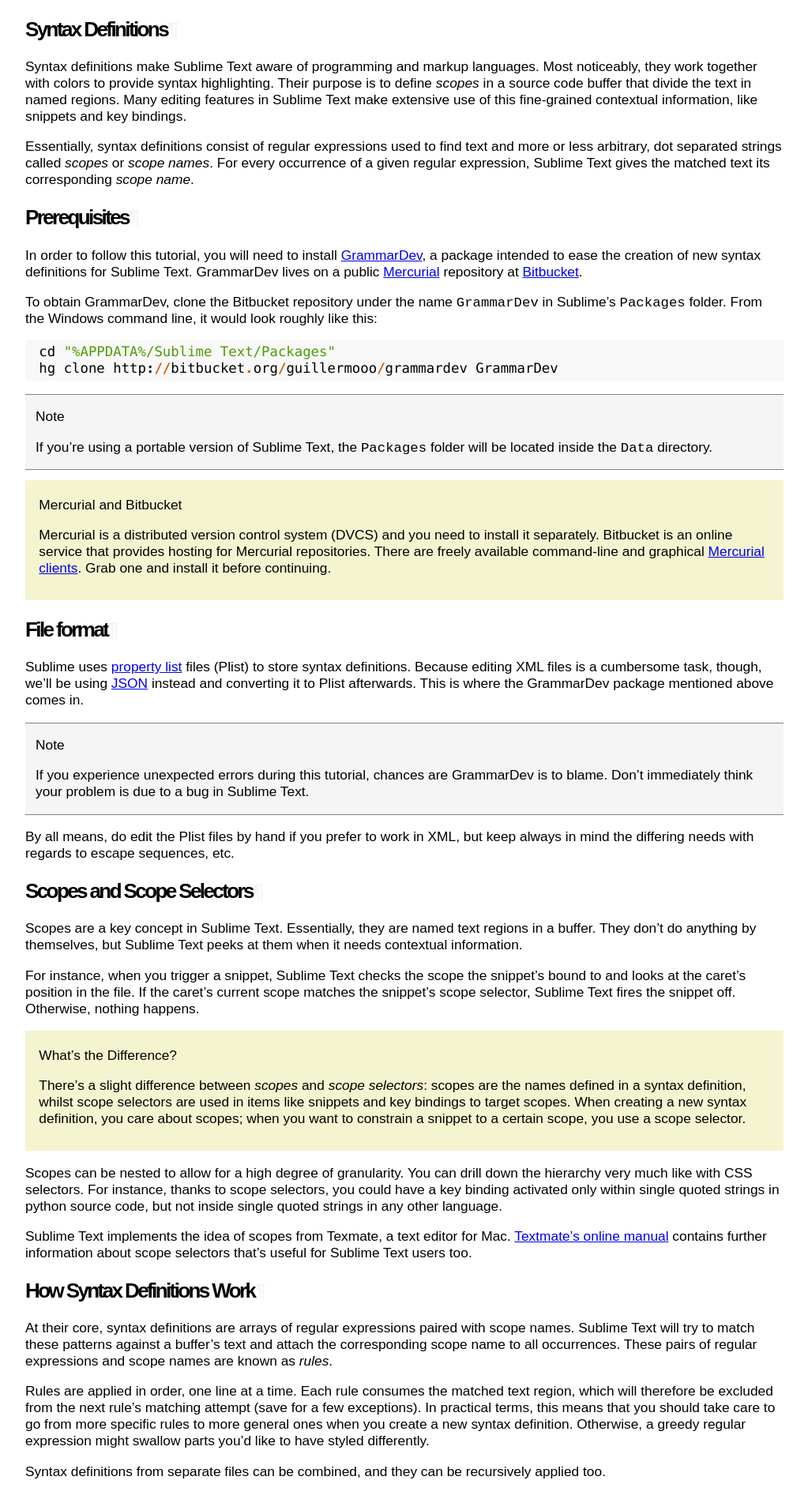
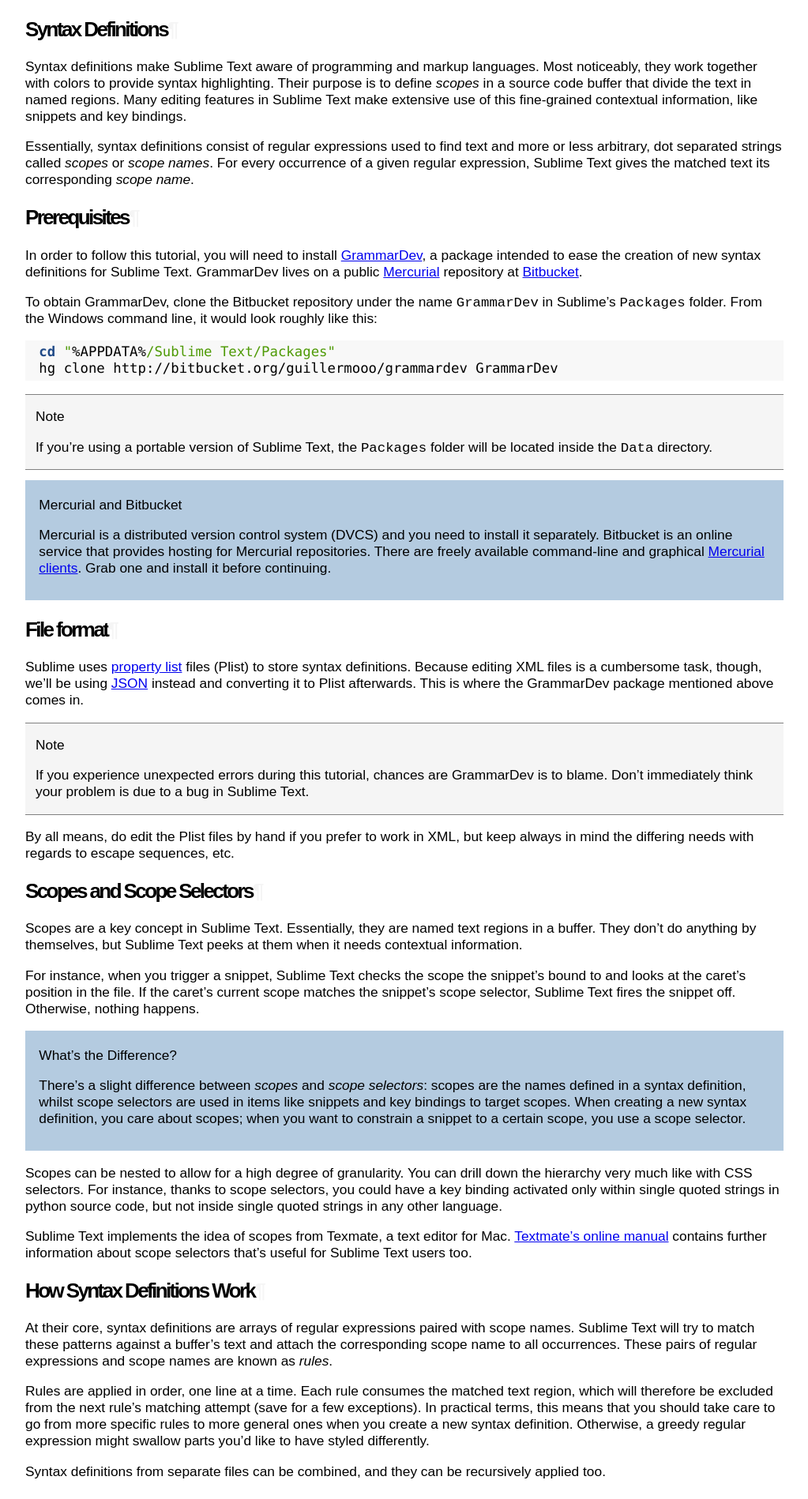
Before and after one commit to guillermooo/sublime-undocs, a Sphinx documentation site: the page built from source/extensibility/syntaxdefs.rst, in a window 1280 px wide. Shown: the top 1898 px of the page at 79% size, without its empty margins (128-1151 px from the left). Built offline with Sphinx 7.4.7, drawn with Linux system fonts in a browser that asks for light colours; some web fonts are replaced; some of the changed text lies outside the part shown.

Commit message:
Revised copy and style

```diff
--- a/source/_themes/modern/static/modern.css_t
+++ b/source/_themes/modern/static/modern.css_t
@@ -1,12 +1,17 @@
 body {
+/*    background-color: #8F8F8F;*/
     font-family: Arial;
     text-align: center;
     font-size: 13pt;
 }
 
 .document {
+/*    background-color: white;*/
     text-align: left;
     margin: auto;
+    padding-left: 1em;
+    padding-right: 1em;
+/*    padding-top: 1em;*/
     width: 960px;
 }
 
@@ -16,7 +21,12 @@
     width: 960px;
 }
 
+.clearer {
+/*    background-color: white;*/
+}
+
 .footer {
+/*    background-color: white;*/
     text-align: left;
     margin-top: 1em;
     margin-left: auto;
@@ -35,6 +45,10 @@
 
 pre {
     font-family: Consolas, Courier New, sans;
+}
+
+span.pre {
+    background-color: transparent;
 }
 
 .highlight pre {
@@ -63,12 +77,20 @@
 }
 
 tt.docutils {
-    background-color: #E8E8E8;
+/*    background-color: #E8E8E8;*/
     font-family: Consolas, Courier New, sans;
 }
 
+.docutils dt span.pre {
+    font-weight: bold;
+}
+
+dl.docutils dd {
+    margin-bottom: 0.4em;
+}
+
 .sidebar {
-    background-color: #F5F4D0;
+    background-color: #B4CBE0;
     padding-top: 0.2em;
     padding-left: 1em;
     padding-right: 1.25em;
--- a/source/conventions.rst
+++ b/source/conventions.rst
@@ -9,5 +9,9 @@
 Conventions
 ***********
 
-* Relative paths (e. g. ``Packages\User``) are rooted at ``sublime.packagesPath()`` unless otherwise noted.
+* Relative paths (e. g. ``Packages\User``) are rooted at the parent of
+  ``sublime.packagesPath()`` unless otherwise noted.
+
 * We assume default key bindings when indicating keyboard shortcuts.
+* This guide targets Sublime Text 1.x. It will be updated to document Sublime
+  Text X when it enters beta.
--- a/source/extensibility/syntaxdefs.rst
+++ b/source/extensibility/syntaxdefs.rst
@@ -29,7 +29,7 @@
 in Sublime's ``Packages`` folder. From the Windows command line, it would look
 roughly like this:
 
-.. code-block:: python
+.. code-block:: bat
 
   cd "%APPDATA%/Sublime Text/Packages"
   hg clone http://bitbucket.org/guillermooo/grammardev GrammarDev
@@ -152,7 +152,7 @@
 
 To create a new syntax definition, follow these steps:
 
-  - Hit ``CTRL + ~`` to open the Sublime Text python console.
+  - Hit ``CTRL+~`` to open the Sublime Text python console.
   - Type ``view.runCommand("newSyntaxDef")``.
   - Save the new file to your ``Packages\User`` folder as ``Sublime Snippets (Raw).JSON-tmLanguage``.
 
@@ -227,7 +227,7 @@
 .. note::
     JSON is a very strict format, so make sure to get all the commas and quotes right.
     If the conversion to Plist fails, take a look at the console's output by
-    hitting ``CTRL + ~`` for more information on the error. We'll explain further
+    hitting ``CTRL+~`` for more information on the error. We'll explain further
     below how to convert a syntax definition in JSON to Plist.
 
 Analyzing Patterns
@@ -338,7 +338,7 @@
 
 Follow these steps to perform the conversion:
 
-    - Press ``CTRL + SHIFT + G``.
+    - Press ``CTRL+SHIFT+G``.
     - A tmLanguage file will be generated for you in the same folder as your
       JSON-tmLanguage file.
     - Close and reopen Sublime Text so all your changes can take effect.
@@ -365,9 +365,9 @@
 Fine Tuning Matches
 -------------------
 
-You might have noticed that the entire text in **$PARAM1**, for instance, is styled
+You might have noticed that the entire text in ``$PARAM1``, for instance, is styled
 the same way. Depending on your needs or your personal preferences, you may want
-the **$** to stand out. That's where ``captures`` come in. Using captures,
+the ``$`` to stand out. That's where ``captures`` come in. Using captures,
 you can break a pattern down into components to target them individually.
 
 Let's rewrite one of our previous patterns to use captures::
@@ -425,24 +425,24 @@
 Some elements may look familiar, but their combination might be daunting. Let's
 see them individually.
 
-**begin**
+``begin``
     Regex for the opening mark for this scope.
 
-**end**
+``end``
     Regex for the end mark for this scope.
 
-**beginCaptures**
+``beginCaptures``
     Captures for the begin marker. They work like captures for simple matches. Optional.
 
-**endCaptures**
+``endCaptures``
     Same as beginCaptures but for the end marker. Optional.
 
-**contentName**
+``contentName``
     Scope for the whole matched region, from the begin marker to the end marker,
     inclusive. This will effectively create nested scopes for beginCaptures,
     endCaptures and patterns defined within this rule. Optional.
 
-**patterns**
+``patterns``
     An array of patterns to match against the begin-end content **only**---they are not
     matched against the text consumed by **begin** or **end**.
 
```
Also changed, not shown: source/extensibility/macros.rst (+5 -5 lines).
